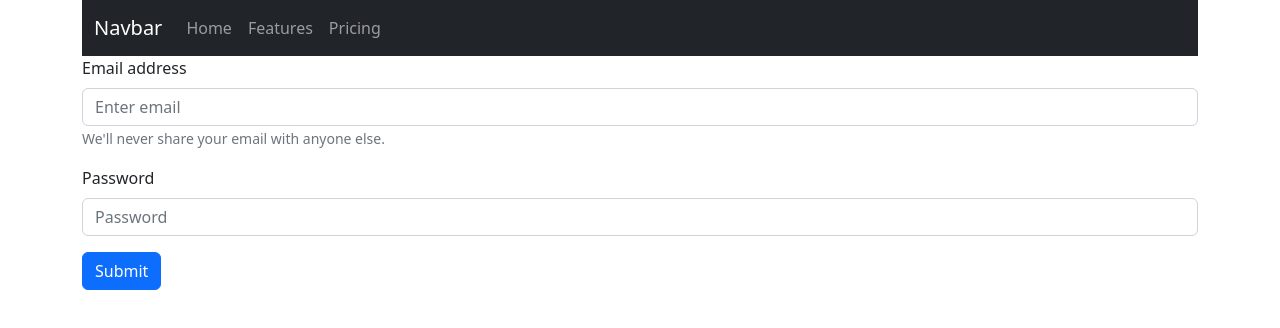
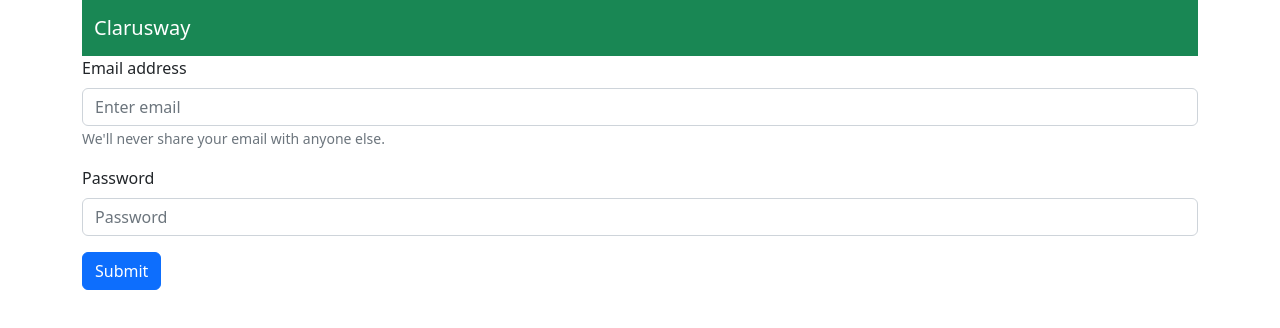
Before and after one commit to asknksk/Axios-Router-Project, a React (Create React App) app: page / in a window 1280 px wide. Shown: the top 328 px of the page. Built offline with nearby package versions, Linux system fonts and the light colour scheme.

Commit message:
navbar-login completed

```diff
--- a/src/App.css
+++ b/src/App.css
@@ -2,37 +2,12 @@
   text-align: center;
 }
 
-.App-logo {
-  height: 40vmin;
-  pointer-events: none;
+.loginform a {
+  text-decoration: none;
+  color: #fff;
+  padding: 1rem;
 }
-
-@media (prefers-reduced-motion: no-preference) {
-  .App-logo {
-    animation: App-logo-spin infinite 20s linear;
-  }
+.loginform a:hover {
+  text-decoration: none;
+  color: #666;
 }
-
-.App-header {
-  background-color: #282c34;
-  min-height: 100vh;
-  display: flex;
-  flex-direction: column;
-  align-items: center;
-  justify-content: center;
-  font-size: calc(10px + 2vmin);
-  color: white;
-}
-
-.App-link {
-  color: #61dafb;
-}
-
-@keyframes App-logo-spin {
-  from {
-    transform: rotate(0deg);
-  }
-  to {
-    transform: rotate(360deg);
-  }
-}
--- a/src/components/NavBar.jsx
+++ b/src/components/NavBar.jsx
@@ -1,20 +1,38 @@
+import { useState } from "react";
 import Container from "react-bootstrap/Container";
 import Nav from "react-bootstrap/Nav";
 import Navbar from "react-bootstrap/Navbar";
+import { NavLink } from "react-router-dom";
 
 const NavBar = () => {
+  const [isOpen, setIsOpen] = useState(
+    sessionStorage.getItem("email") || false
+  );
+
+  const handleClick = (e) => {
+    setIsOpen(false);
+    sessionStorage.clear();
+  };
+
   return (
-    <div>
-      {" "}
-      <Navbar bg="dark" variant="dark">
-        <Container>
-          <Navbar.Brand href="#home">Navbar</Navbar.Brand>
-          <Nav className="me-auto">
-            <Nav.Link href="#home">Home</Nav.Link>
-            <Nav.Link href="#features">Features</Nav.Link>
-            <Nav.Link href="#pricing">Pricing</Nav.Link>
-          </Nav>
-        </Container>
+    <div className="loginform">
+      <Navbar bg="success" variant="dark">
+        {isOpen ? (
+          <Container>
+            <Navbar.Brand href="/home">Clarusway</Navbar.Brand>
+            <Nav className="me-auto">
+              <NavLink to="/home">Home</NavLink>
+              <NavLink to="/about">About</NavLink>
+              <NavLink to="/" onClick={handleClick}>
+                Logout
+              </NavLink>
+            </Nav>
+          </Container>
+        ) : (
+          <Container>
+            <Navbar.Brand href="">Clarusway</Navbar.Brand>
+          </Container>
+        )}
       </Navbar>
     </div>
   );
```
